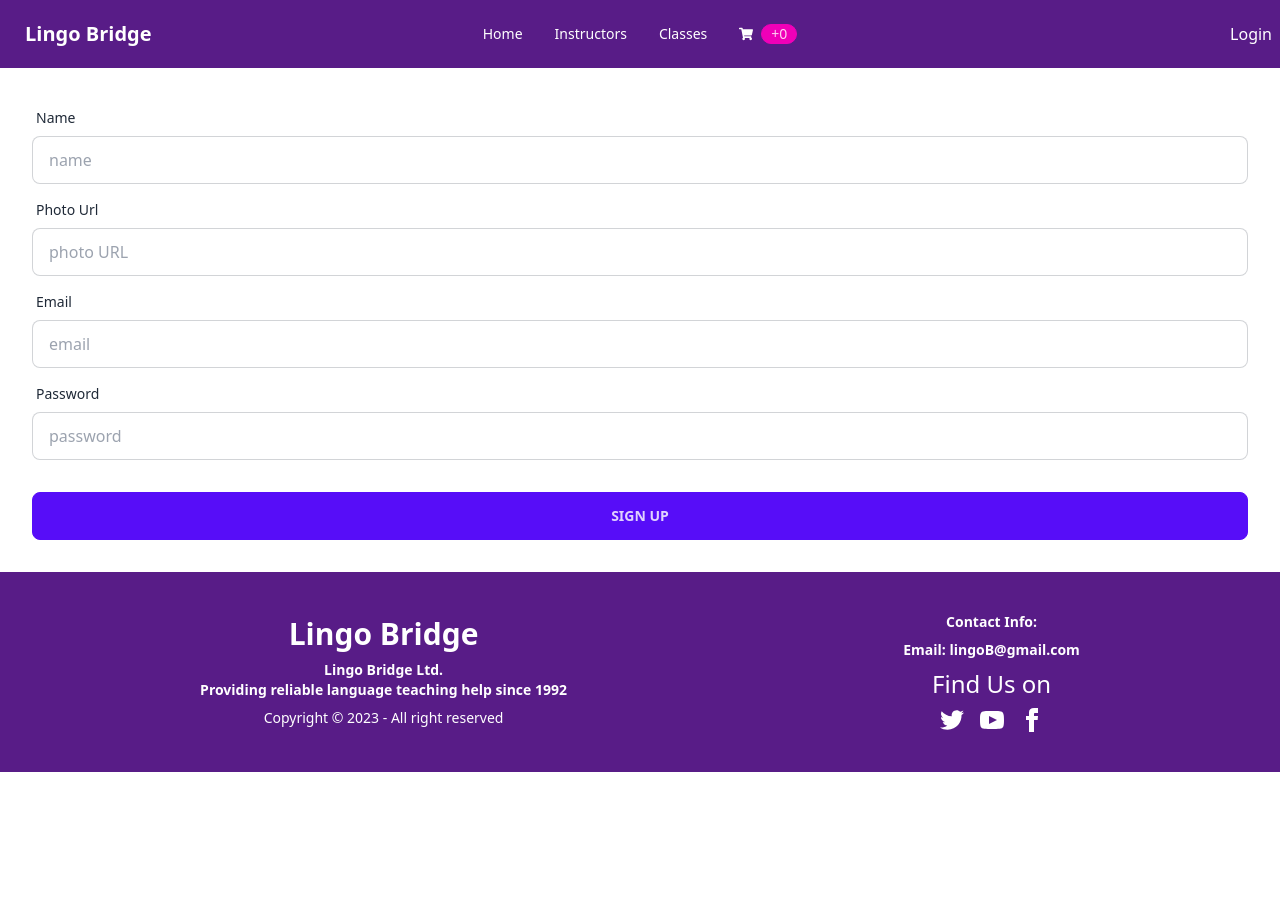
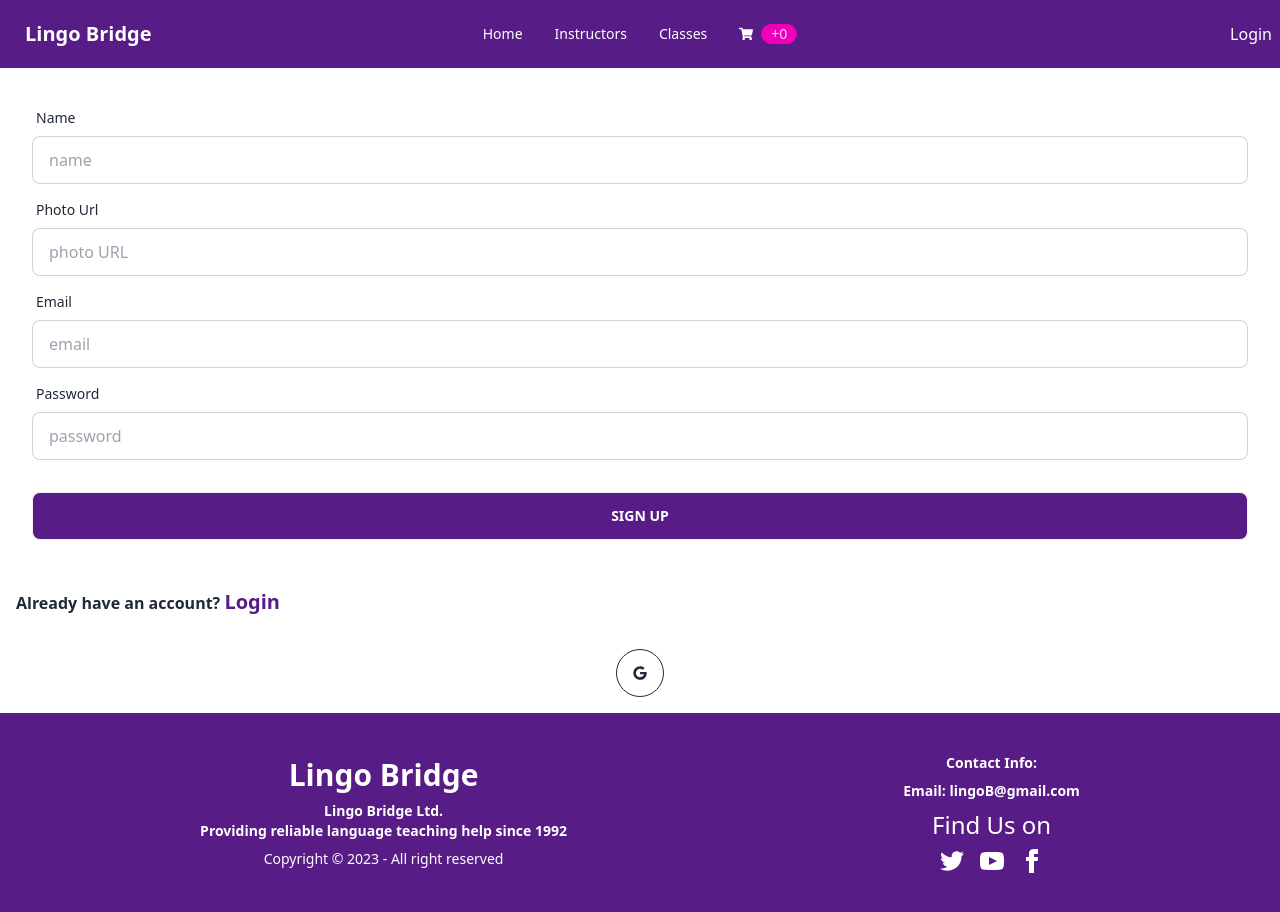
Before and after one commit to Farjanajhn/LingoBridge-client, a React (Vite) app: page /signup in a window 1280 px wide. Before the commit the page ends 800 px from the top, so only its background shows below. Built offline with nearby package versions, Linux system fonts and the light colour scheme; no server answers.

Commit message:
added social login page

```diff
--- a/src/Pages/Home/Login/Login.jsx
+++ b/src/Pages/Home/Login/Login.jsx
@@ -2,6 +2,7 @@
 import { useContext, useState } from "react";
 import { Link, useLocation, useNavigate } from "react-router-dom";
 import { AuthContext } from "../../../Providers/AuthProvider";
+import SocialLogin from "../../SignUp/SocialLogin/SocialLogin";
 
 
 const Login = () => {
@@ -61,8 +62,12 @@ const Login = () => {
         </div>
             </form>
             <p className="text-xl pl-4 py-4"><small>New Here? <Link to="/signup"><button className="btn btn-outline btn-primary ml-2">Register</button></Link></small></p>
-    </div>
-  </div>
+
+            <SocialLogin></SocialLogin>
+          </div>
+
+        </div>
+
 </div>
 
     </div>
--- a/src/Pages/SignUp/SignUp.jsx
+++ b/src/Pages/SignUp/SignUp.jsx
@@ -1,8 +1,9 @@
 import { useContext } from "react";
 import { useForm } from "react-hook-form";
-import { useNavigate } from "react-router-dom";
+import { Link, useNavigate } from "react-router-dom";
 import Swal from "sweetalert2";
 import { AuthContext } from "../../Providers/AuthProvider";
+import SocialLogin from "./SocialLogin/SocialLogin";
 
 
 
@@ -114,9 +115,11 @@ const SignUp = () => {
 
         </div>
         <div className="form-control mt-6">
-                <input className="btn btn-primary" type="submit" value="Sign Up"/>
+                <input className="btn bg-purple-900 text-white" type="submit" value="Sign Up"/>
         </div>
-            </form>
+      </form>
+      <p className="text-xl pl-4 py-4 font-semibold"><small>Already have an account? <Link to="/login"><span className="text-purple-900 text-xl font-bold">Login</span></Link></small></p>
+      <SocialLogin></SocialLogin>
     </div>
   );
 };
--- /dev/null
+++ b/src/Pages/SignUp/SocialLogin/SocialLogin.jsx
@@ -0,0 +1,29 @@
+import { useContext } from "react";
+import { FaGoogle } from "react-icons/fa";
+import { useLocation, useNavigate } from "react-router-dom";
+import { AuthContext } from "../../../Providers/AuthProvider";
+
+const SocialLogin = () => {
+  const { googleSignIn } = useContext(AuthContext);
+  const navigate = useNavigate();
+  const location = useLocation();
+
+  const from=location.state?.from?.pathname || "/"
+  const handleGoogleSignIn = () => {
+    googleSignIn()
+      .then(result => {
+        const loggedInUser = result.user;
+        console.log(loggedInUser);
+        navigate(from, { replace: true });
+    })
+  }
+  return (
+    <div className=" flex flex-cols justify-center items-center">
+        <div className="divider divider-horizontal "><button onClick={handleGoogleSignIn} className="btn btn-circle btn-outline "><FaGoogle></FaGoogle>
+
+</button></div>
+    </div>
+  );
+};
+
+export default SocialLogin;
--- a/src/Providers/AuthProvider.jsx
+++ b/src/Providers/AuthProvider.jsx
@@ -1,7 +1,7 @@
 import { useState } from "react";
 import { createContext } from "react";
 import { app } from "../firebase/firebase.config";
-import { createUserWithEmailAndPassword, getAuth, onAuthStateChanged, signInWithEmailAndPassword, signOut, updateProfile } from "firebase/auth";
+import { createUserWithEmailAndPassword, getAuth, GoogleAuthProvider, onAuthStateChanged, signInWithEmailAndPassword, signInWithPopup, signOut, updateProfile } from "firebase/auth";
 import { useEffect } from "react";
 
 
@@ -11,6 +11,8 @@ const AuthProvider = ({ children }) => {
   const [user, setUser] = useState(null)
   const [loading, setLoading] = useState(true);
 
+  const provider = new GoogleAuthProvider();
+
   const createUser = (email, password) => {
     setLoading(true)
     return createUserWithEmailAndPassword(auth, email, password);
@@ -18,6 +20,11 @@ const AuthProvider = ({ children }) => {
   const signIn = (email, password) => {
     setLoading(true);
     return signInWithEmailAndPassword(auth, email, password);
+  }
+
+  const googleSignIn = () => {
+    setLoading(true)
+    return signInWithPopup(auth, provider);
   }
 
   const logOut = () => {
@@ -48,7 +55,8 @@ const AuthProvider = ({ children }) => {
     createUser,
     signIn,
     logOut,
-    updateUserProfile
+    updateUserProfile,
+    googleSignIn
   }
 
 
```
